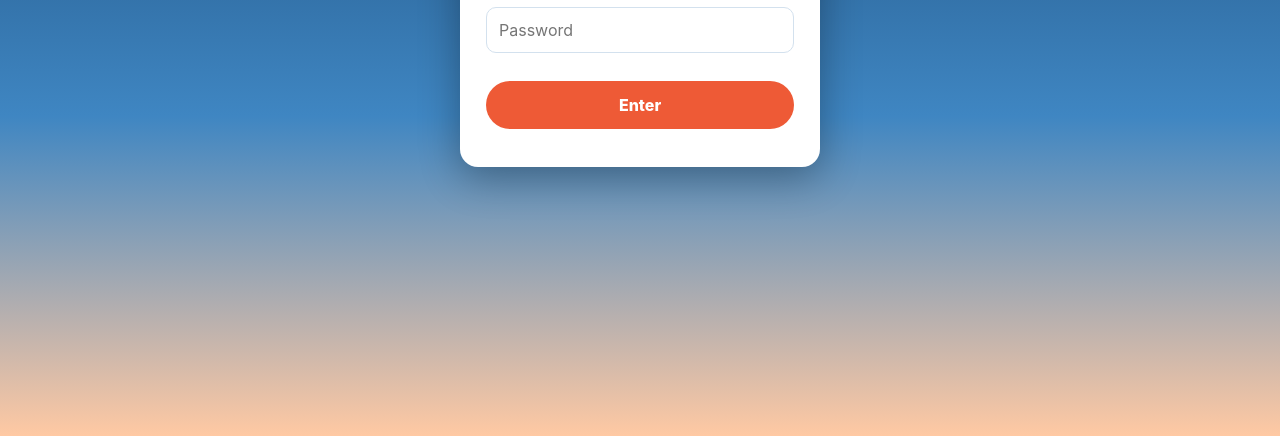
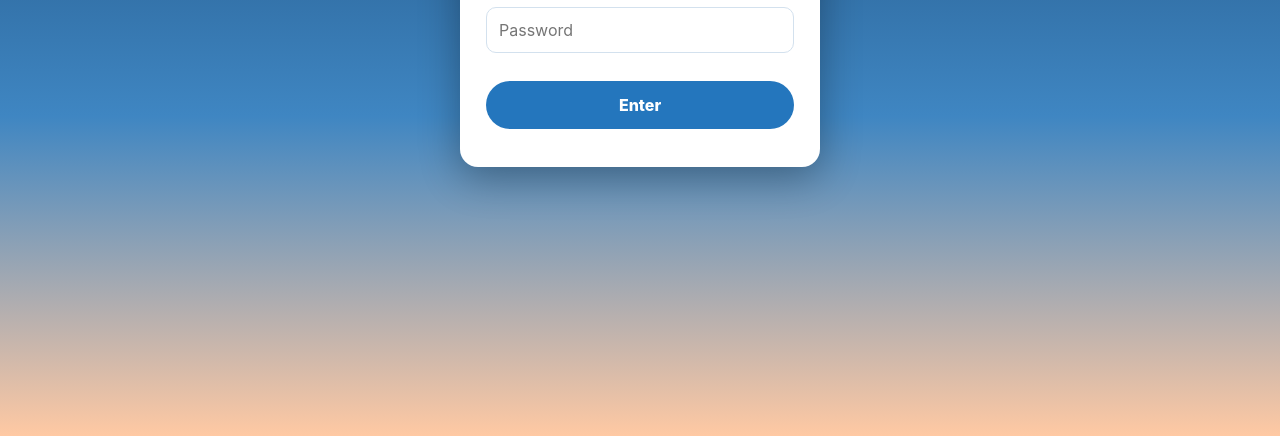
Before and after one commit to csully123/aspen-27, a plain HTML site: page index.html in a window 1280 px wide. Shown: the part 364-800 px from the top of the page. Drawn offline with Linux system fonts and the light colour scheme.

Commit message:
Change accent color from orange to snow blue
Co-Authored-By: Claude Fable 5.2 <noreply@anthropic.com>
Claude-Session: https://claude.ai/code/session_01QRKppU8q62Y1zRCFk6wufR

```diff
--- a/index.html
+++ b/index.html
@@ -8,13 +8,13 @@
 <style>
   :root {
     --bg: #eef4fa; --card: #ffffff; --ink: #14304a; --muted: #5b748a; --line: #d3e1ee;
-    --accent: #ee5a36; --accent-ink: #ffffff; --soft: #e7f1fa; --good: #2b7a5a; --gold: #f2b632;
+    --accent: #2476bd; --accent-ink: #ffffff; --soft: #e7f1fa; --good: #2b7a5a; --gold: #cfe8fb; --gold-ink: #0f4a7a;
     --sky1: #123a63; --sky2: #3f86c2; --sky3: #ffc9a3; --far: #cfe0f0;
   }
   @media (prefers-color-scheme: dark) {
     :root {
       --bg: #0b1522; --card: #132235; --ink: #e8f1f9; --muted: #93a9bd; --line: #24384d;
-      --accent: #ff8a5c; --accent-ink: #1b0d05; --soft: #1a2c42; --good: #7fd1aa; --gold: #f5c453;
+      --accent: #7cc0f2; --accent-ink: #06243d; --soft: #1a2c42; --good: #7fd1aa; --gold: #1f4b73; --gold-ink: #d6ecfd;
       --sky1: #050b16; --sky2: #12305a; --sky3: #5a4a78; --far: #26405e;
     }
   }
@@ -78,7 +78,7 @@
   .pick { background: var(--soft); border-radius: 12px; padding: 10px 12px; margin-bottom: 8px; }
   .pick:last-child { margin-bottom: 0; }
   .pick .name { font-weight: 800; } .pick .cost { font-weight: 700; color: var(--accent); margin-left: 6px; white-space: nowrap; }
-  .pick .tag { display: inline-block; font-size: .68rem; font-weight: 800; color: #3b2a00; background: var(--gold); border-radius: 999px; padding: 1px 8px; text-transform: uppercase; letter-spacing: .04em; margin-left: 6px; vertical-align: 2px; }
+  .pick .tag { display: inline-block; font-size: .68rem; font-weight: 800; color: var(--gold-ink); background: var(--gold); border-radius: 999px; padding: 1px 8px; text-transform: uppercase; letter-spacing: .04em; margin-left: 6px; vertical-align: 2px; }
   .pick .res { font-size: .875rem; margin-top: 4px; color: var(--good); font-weight: 600; }
 
   label.q { display: block; font-weight: 700; margin: 16px 0 6px; }
```
